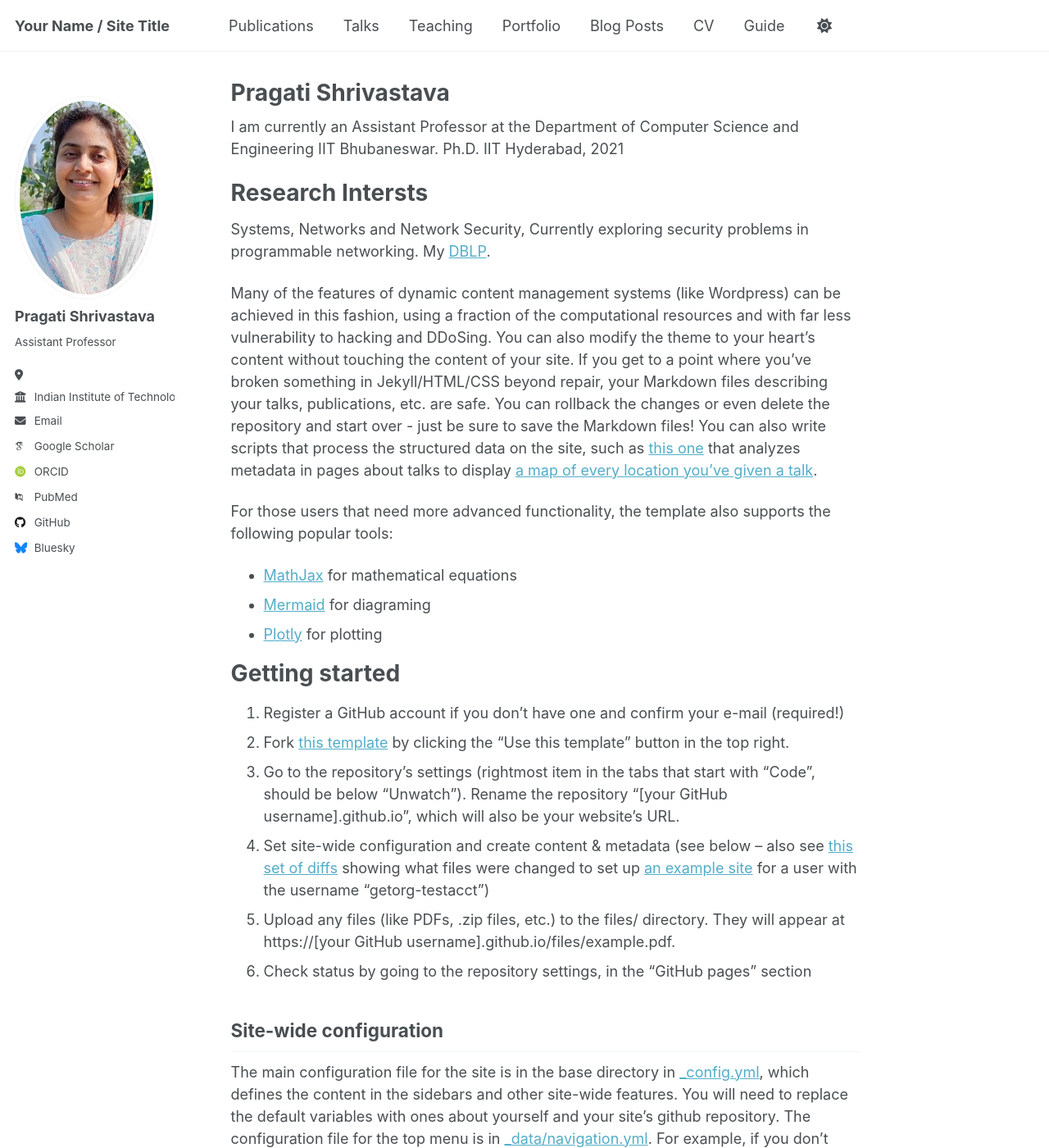
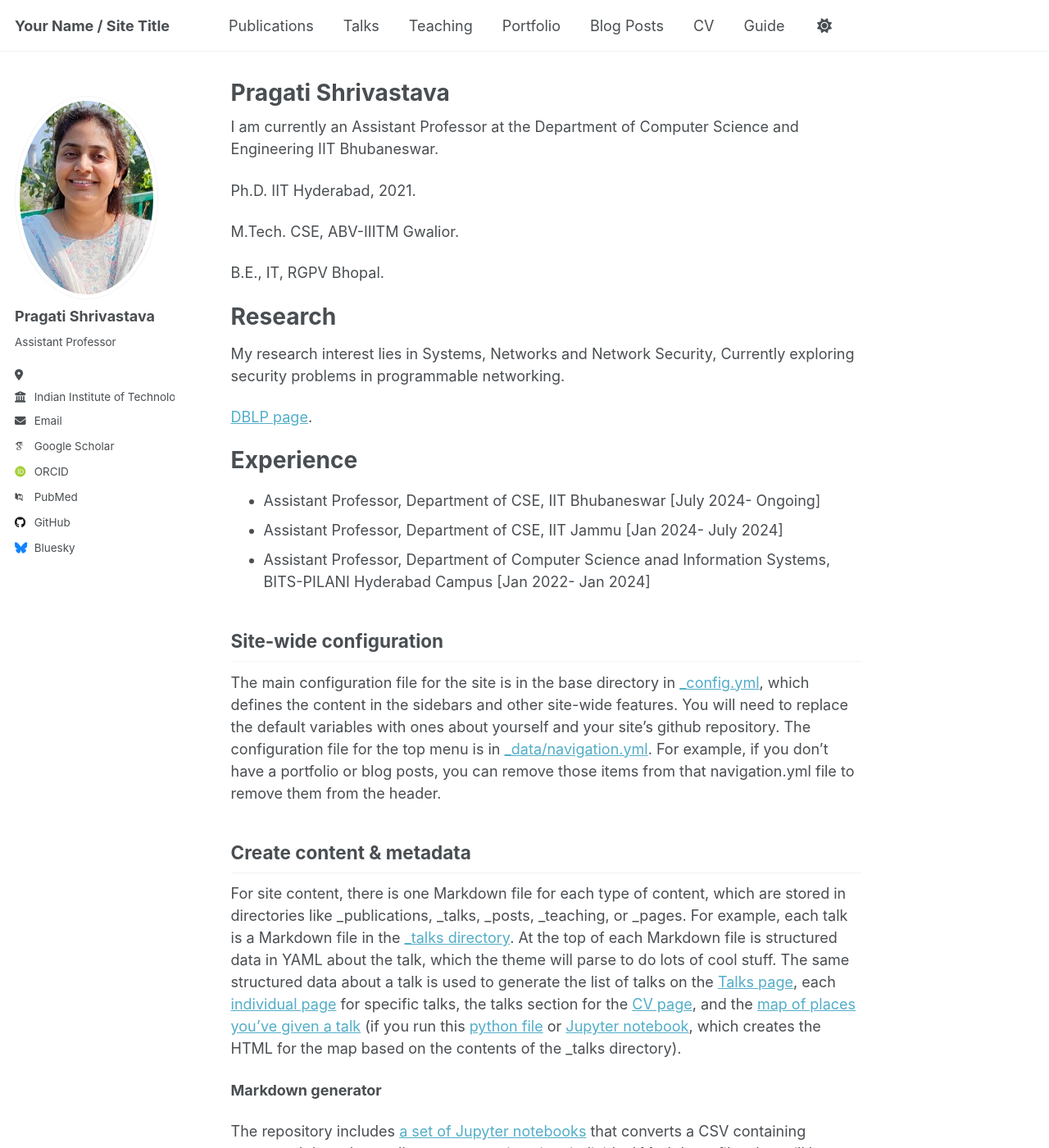
Before and after one commit to PragatiShrivastava/PragatiShrivastava.github.io, a Jekyll site: the page built from _pages/about.md, in a window 1280 px wide and 1400 px high. Shown: the whole window at 82% size. Built offline with Jekyll 4.4.1, drawn with Linux system fonts in a browser that asks for light colours; some web fonts are replaced; a script that is not in the unit is left out.

Commit message:
Update about.md

```diff
--- a/_pages/about.md
+++ b/_pages/about.md
@@ -8,27 +8,27 @@ redirect_from:
 ---
 
 I am currently an Assistant Professor at the Department of Computer Science and Engineering IIT Bhubaneswar.
-Ph.D. IIT Hyderabad, 2021
 
-Research Intersts
+Ph.D. IIT Hyderabad, 2021.
+
+M.Tech. CSE, ABV-IIITM Gwalior.
+
+B.E., IT, RGPV Bhopal.
+
+Research
 ======
-Systems, Networks and Network Security, Currently exploring security problems in programmable networking. My [DBLP](https://dblp.org/pid/134/6717.html).
+My research interest lies in Systems, Networks and Network Security, Currently exploring security problems in programmable networking.
 
-Many of the features of dynamic content management systems (like Wordpress) can be achieved in this fashion, using a fraction of the computational resources and with far less vulnerability to hacking and DDoSing. You can also modify the theme to your heart's content without touching the content of your site. If you get to a point where you've broken something in Jekyll/HTML/CSS beyond repair, your Markdown files describing your talks, publications, etc. are safe. You can rollback the changes or even delete the repository and start over - just be sure to save the Markdown files! You can also write scripts that process the structured data on the site, such as [this one](https://github.com/academicpages/academicpages.github.io/blob/master/talkmap.ipynb) that analyzes metadata in pages about talks to display [a map of every location you've given a talk](https://academicpages.github.io/talkmap.html).
+[DBLP page](https://dblp.org/pid/134/6717.html).
 
-For those users that need more advanced functionality, the template also supports the following popular tools:
-- [MathJax](https://www.mathjax.org/) for mathematical equations
-- [Mermaid](https://mermaid.js.org/) for diagraming
-- [Plotly](https://plotly.com/javascript/) for plotting
 
-Getting started
+
+Experience
 ======
-1. Register a GitHub account if you don't have one and confirm your e-mail (required!)
-1. Fork [this template](https://github.com/academicpages/academicpages.github.io) by clicking the "Use this template" button in the top right.
-1. Go to the repository's settings (rightmost item in the tabs that start with "Code", should be below "Unwatch"). Rename the repository "[your GitHub username].github.io", which will also be your website's URL.
-1. Set site-wide configuration and create content & metadata (see below -- also see [this set of diffs](http://archive.is/3TPas) showing what files were changed to set up [an example site](https://getorg-testacct.github.io) for a user with the username "getorg-testacct")
-1. Upload any files (like PDFs, .zip files, etc.) to the files/ directory. They will appear at https://[your GitHub username].github.io/files/example.pdf.
-1. Check status by going to the repository settings, in the "GitHub pages" section
+- Assistant Professor, Department of CSE, IIT Bhubaneswar [July 2024- Ongoing]
+- Assistant Professor, Department of CSE, IIT Jammu [Jan 2024- July 2024]
+- Assistant Professor, Department of Computer Science anad Information Systems, BITS-PILANI Hyderabad Campus [Jan 2022- Jan 2024]
+
 
 Site-wide configuration
 ------
```
